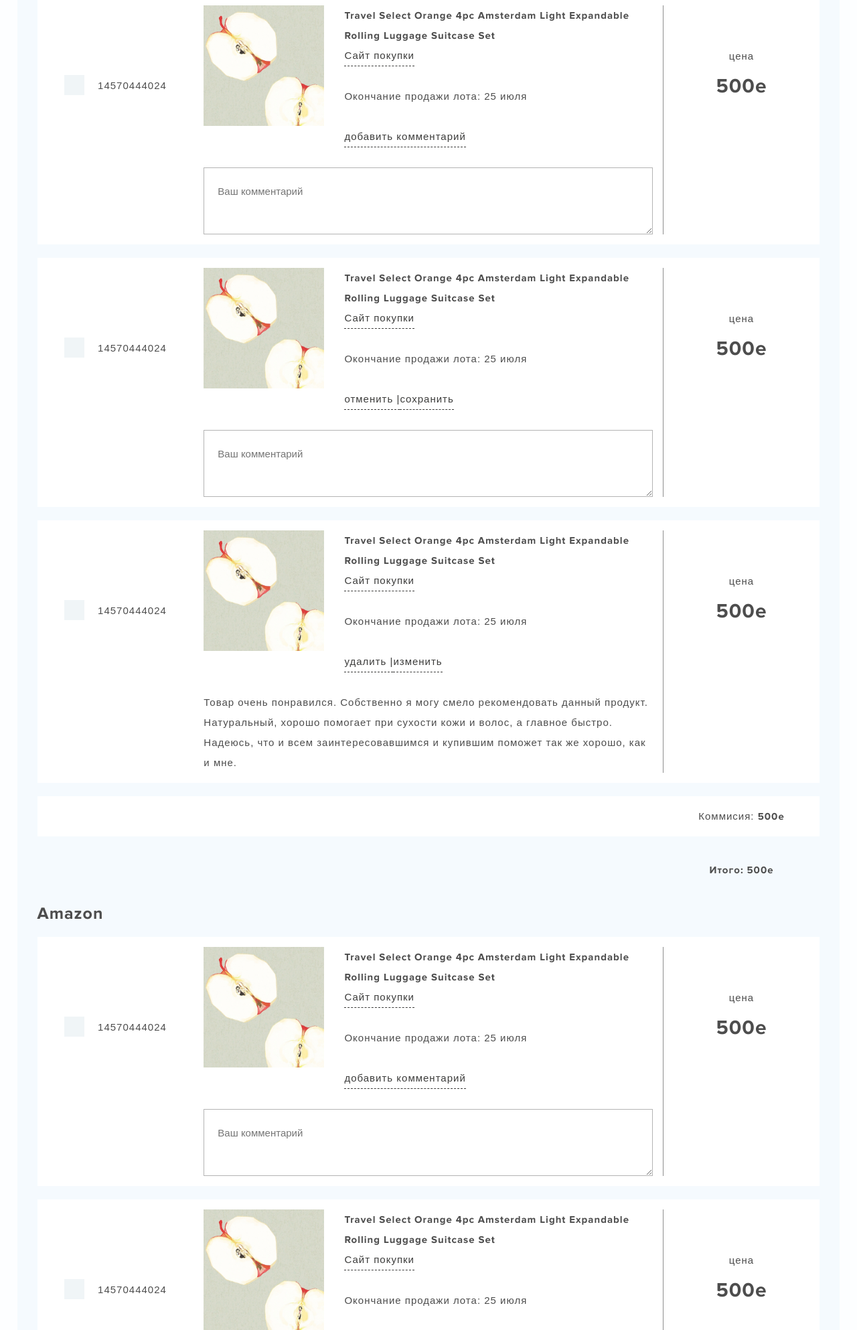
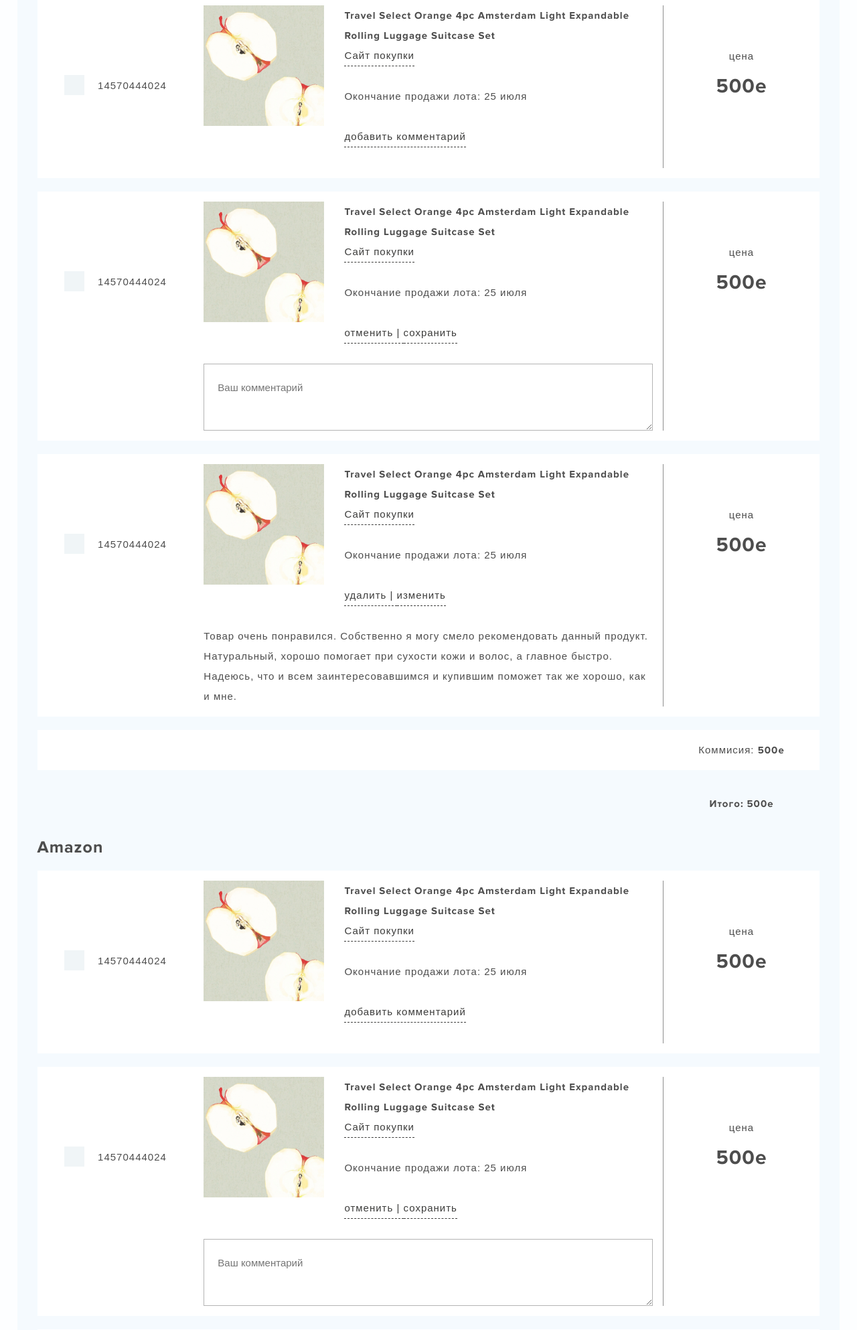
Before and after one commit to Udobnaja/STOREBUSTER, a web app: file public/basket.html in a window 1280 px wide. Shown: the part 493-2479 px from the top of the page at 67% size. Run offline with its HTML, style and script files only (its server is not run), Linux system fonts and the light colour scheme.

Commit message:
fix problem with basket - add comment

```diff
--- a/public/basket.html
+++ b/public/basket.html
@@ -181,8 +181,11 @@
                                       <div class="col-xs-100 col-msm-70"><strong>Travel Select Orange 4pc Amsterdam Light  Expandable Rolling Luggage Suitcase Set</strong><br><a href="" class="link">Сайт покупки</a><br><br>Окончание продажи лота: 25 июля<br><br><a href="" class="link">добавить комментарий</a>
                                       </div>
                                       <div class="col-xs-100 no-indent--bottom">
-                                        <form action="" class="form basket__form basket__form--show">
-                                          <textarea name="" placeholder="Ваш комментарий" class="form__item form__textarea basket__textarea no-indent--bottom"></textarea>
+                                        <form></form>
+                                        <!--форма выше не существует - видна только при амазоне идр магазинах, поставлена для отработки jade
+                                        -->
+                                        <form action="" class="form basket__form">
+                                          <textarea placeholder="Ваш комментарий" class="form__item form__textarea basket__textarea no-indent--bottom"></textarea>
                                         </form>
                                         <div class="basket__comment"></div>
                                       </div>
@@ -202,11 +205,11 @@
                                   <div class="col-md-60 basket__product">
                                     <div class="row">
                                       <div class="col-xs-100 col-msm-30 basket__img"><img src="/images/1316879278_080928apple.jpg" alt="" class="img--response"></div>
-                                      <div class="col-xs-100 col-msm-70"><strong>Travel Select Orange 4pc Amsterdam Light  Expandable Rolling Luggage Suitcase Set</strong><br><a href="" class="link">Сайт покупки</a><br><br>Окончание продажи лота: 25 июля<br><br><a class="link">отменить | </a><a class="link">сохранить</a>
+                                      <div class="col-xs-100 col-msm-70"><strong>Travel Select Orange 4pc Amsterdam Light  Expandable Rolling Luggage Suitcase Set</strong><br><a href="" class="link">Сайт покупки</a><br><br>Окончание продажи лота: 25 июля<br><br><a class="link">отменить |&nbsp;</a><a class="link">сохранить</a>
                                       </div>
                                       <div class="col-xs-100 no-indent--bottom">
                                         <form action="" class="form basket__form basket__form--show">
-                                          <textarea name="" placeholder="Ваш комментарий" class="form__item form__textarea basket__textarea no-indent--bottom"></textarea>
+                                          <textarea placeholder="Ваш комментарий" class="form__item form__textarea basket__textarea no-indent--bottom"></textarea>
                                         </form>
                                         <div class="basket__comment"></div>
                                       </div>
@@ -226,11 +229,11 @@
                                   <div class="col-md-60 basket__product">
                                     <div class="row">
                                       <div class="col-xs-100 col-msm-30 basket__img"><img src="/images/1316879278_080928apple.jpg" alt="" class="img--response"></div>
-                                      <div class="col-xs-100 col-msm-70"><strong>Travel Select Orange 4pc Amsterdam Light  Expandable Rolling Luggage Suitcase Set</strong><br><a href="" class="link">Сайт покупки</a><br><br>Окончание продажи лота: 25 июля<br><br><a class="link">удалить | </a><a class="link">изменить</a>
+                                      <div class="col-xs-100 col-msm-70"><strong>Travel Select Orange 4pc Amsterdam Light  Expandable Rolling Luggage Suitcase Set</strong><br><a href="" class="link">Сайт покупки</a><br><br>Окончание продажи лота: 25 июля<br><br><a class="link">удалить |&nbsp;</a><a class="link">изменить</a>
                                       </div>
                                       <div class="col-xs-100 no-indent--bottom">
                                         <form action="" class="form basket__form">
-                                          <textarea name="" placeholder="Ваш комментарий" class="form__item form__textarea basket__textarea no-indent--bottom"></textarea>
+                                          <textarea placeholder="Ваш комментарий" class="form__item form__textarea basket__textarea no-indent--bottom"></textarea>
                                         </form>
                                         <div class="basket__comment">
                                           Товар очень понравился. Собственно я могу смело рекомендовать данный продукт.                                                                                   Натуральный, хорошо помогает при сухости кожи и волос, а главное быстро. Надеюсь, что и всем
@@ -264,8 +267,11 @@
                                       <div class="col-xs-100 col-msm-70"><strong>Travel Select Orange 4pc Amsterdam Light  Expandable Rolling Luggage Suitcase Set</strong><br><a href="" class="link">Сайт покупки</a><br><br>Окончание продажи лота: 25 июля<br><br><a href="" class="link">добавить комментарий</a>
                                       </div>
                                       <div class="col-xs-100 no-indent--bottom">
-                                        <form action="" class="form basket__form basket__form--show">
-                                          <textarea name="" placeholder="Ваш комментарий" class="form__item form__textarea basket__textarea no-indent--bottom"></textarea>
+                                        <form></form>
+                                        <!--форма выше не существует - видна только при амазоне идр магазинах, поставлена для отработки jade
+                                        -->
+                                        <form action="" class="form basket__form">
+                                          <textarea placeholder="Ваш комментарий" class="form__item form__textarea basket__textarea no-indent--bottom"></textarea>
                                         </form>
                                         <div class="basket__comment"></div>
                                       </div>
@@ -285,11 +291,11 @@
                                   <div class="col-md-60 basket__product">
                                     <div class="row">
                                       <div class="col-xs-100 col-msm-30 basket__img"><img src="/images/1316879278_080928apple.jpg" alt="" class="img--response"></div>
-                                      <div class="col-xs-100 col-msm-70"><strong>Travel Select Orange 4pc Amsterdam Light  Expandable Rolling Luggage Suitcase Set</strong><br><a href="" class="link">Сайт покупки</a><br><br>Окончание продажи лота: 25 июля<br><br><a class="link">отменить | </a><a class="link">сохранить</a>
+                                      <div class="col-xs-100 col-msm-70"><strong>Travel Select Orange 4pc Amsterdam Light  Expandable Rolling Luggage Suitcase Set</strong><br><a href="" class="link">Сайт покупки</a><br><br>Окончание продажи лота: 25 июля<br><br><a class="link">отменить |&nbsp;</a><a class="link">сохранить</a>
                                       </div>
                                       <div class="col-xs-100 no-indent--bottom">
                                         <form action="" class="form basket__form basket__form--show">
-                                          <textarea name="" placeholder="Ваш комментарий" class="form__item form__textarea basket__textarea no-indent--bottom"></textarea>
+                                          <textarea placeholder="Ваш комментарий" class="form__item form__textarea basket__textarea no-indent--bottom"></textarea>
                                         </form>
                                         <div class="basket__comment"></div>
                                       </div>
@@ -309,11 +315,11 @@
                                   <div class="col-md-60 basket__product">
                                     <div class="row">
                                       <div class="col-xs-100 col-msm-30 basket__img"><img src="/images/1316879278_080928apple.jpg" alt="" class="img--response"></div>
-                                      <div class="col-xs-100 col-msm-70"><strong>Travel Select Orange 4pc Amsterdam Light  Expandable Rolling Luggage Suitcase Set</strong><br><a href="" class="link">Сайт покупки</a><br><br>Окончание продажи лота: 25 июля<br><br><a class="link">удалить | </a><a class="link">изменить</a>
+                                      <div class="col-xs-100 col-msm-70"><strong>Travel Select Orange 4pc Amsterdam Light  Expandable Rolling Luggage Suitcase Set</strong><br><a href="" class="link">Сайт покупки</a><br><br>Окончание продажи лота: 25 июля<br><br><a class="link">удалить |&nbsp;</a><a class="link">изменить</a>
                                       </div>
                                       <div class="col-xs-100 no-indent--bottom">
                                         <form action="" class="form basket__form">
-                                          <textarea name="" placeholder="Ваш комментарий" class="form__item form__textarea basket__textarea no-indent--bottom"></textarea>
+                                          <textarea placeholder="Ваш комментарий" class="form__item form__textarea basket__textarea no-indent--bottom"></textarea>
                                         </form>
                                         <div class="basket__comment">
                                           Товар очень понравился. Собственно я могу смело рекомендовать данный продукт.                                                                                   Натуральный, хорошо помогает при сухости кожи и волос, а главное быстро. Надеюсь, что и всем
@@ -347,8 +353,11 @@
                                       <div class="col-xs-100 col-msm-70"><strong>Travel Select Orange 4pc Amsterdam Light  Expandable Rolling Luggage Suitcase Set</strong><br><a href="" class="link">Сайт покупки</a><br><br>Окончание продажи лота: 25 июля<br><br><a href="" class="link">добавить комментарий</a>
                                       </div>
                                       <div class="col-xs-100 no-indent--bottom">
-                                        <form action="" class="form basket__form basket__form--show">
-                                          <textarea name="" placeholder="Ваш комментарий" class="form__item form__textarea basket__textarea no-indent--bottom"></textarea>
+                                        <form></form>
+                                        <!--форма выше не существует - видна только при амазоне идр магазинах, поставлена для отработки jade
+                                        -->
+                                        <form action="" class="form basket__form">
+                                          <textarea placeholder="Ваш комментарий" class="form__item form__textarea basket__textarea no-indent--bottom"></textarea>
                                         </form>
                                         <div class="basket__comment"></div>
                                       </div>
@@ -368,11 +377,11 @@
                                   <div class="col-md-60 basket__product">
                                     <div class="row">
                                       <div class="col-xs-100 col-msm-30 basket__img"><img src="/images/1316879278_080928apple.jpg" alt="" class="img--response"></div>
-                                      <div class="col-xs-100 col-msm-70"><strong>Travel Select Orange 4pc Amsterdam Light  Expandable Rolling Luggage Suitcase Set</strong><br><a href="" class="link">Сайт покупки</a><br><br>Окончание продажи лота: 25 июля<br><br><a class="link">отменить | </a><a class="link">сохранить</a>
+                                      <div class="col-xs-100 col-msm-70"><strong>Travel Select Orange 4pc Amsterdam Light  Expandable Rolling Luggage Suitcase Set</strong><br><a href="" class="link">Сайт покупки</a><br><br>Окончание продажи лота: 25 июля<br><br><a class="link">отменить |&nbsp;</a><a class="link">сохранить</a>
                                       </div>
                                       <div class="col-xs-100 no-indent--bottom">
                                         <form action="" class="form basket__form basket__form--show">
-                                          <textarea name="" placeholder="Ваш комментарий" class="form__item form__textarea basket__textarea no-indent--bottom"></textarea>
+                                          <textarea placeholder="Ваш комментарий" class="form__item form__textarea basket__textarea no-indent--bottom"></textarea>
                                         </form>
                                         <div class="basket__comment"></div>
                                       </div>
@@ -392,11 +401,11 @@
                                   <div class="col-md-60 basket__product">
                                     <div class="row">
                                       <div class="col-xs-100 col-msm-30 basket__img"><img src="/images/1316879278_080928apple.jpg" alt="" class="img--response"></div>
-                                      <div class="col-xs-100 col-msm-70"><strong>Travel Select Orange 4pc Amsterdam Light  Expandable Rolling Luggage Suitcase Set</strong><br><a href="" class="link">Сайт покупки</a><br><br>Окончание продажи лота: 25 июля<br><br><a class="link">удалить | </a><a class="link">изменить</a>
+                                      <div class="col-xs-100 col-msm-70"><strong>Travel Select Orange 4pc Amsterdam Light  Expandable Rolling Luggage Suitcase Set</strong><br><a href="" class="link">Сайт покупки</a><br><br>Окончание продажи лота: 25 июля<br><br><a class="link">удалить |&nbsp;</a><a class="link">изменить</a>
                                       </div>
                                       <div class="col-xs-100 no-indent--bottom">
                                         <form action="" class="form basket__form">
-                                          <textarea name="" placeholder="Ваш комментарий" class="form__item form__textarea basket__textarea no-indent--bottom"></textarea>
+                                          <textarea placeholder="Ваш комментарий" class="form__item form__textarea basket__textarea no-indent--bottom"></textarea>
                                         </form>
                                         <div class="basket__comment">
                                           Товар очень понравился. Собственно я могу смело рекомендовать данный продукт.                                                                                   Натуральный, хорошо помогает при сухости кожи и волос, а главное быстро. Надеюсь, что и всем
```
Also changed, not shown: templates/pages/basket.jade (+18 -3 lines).
